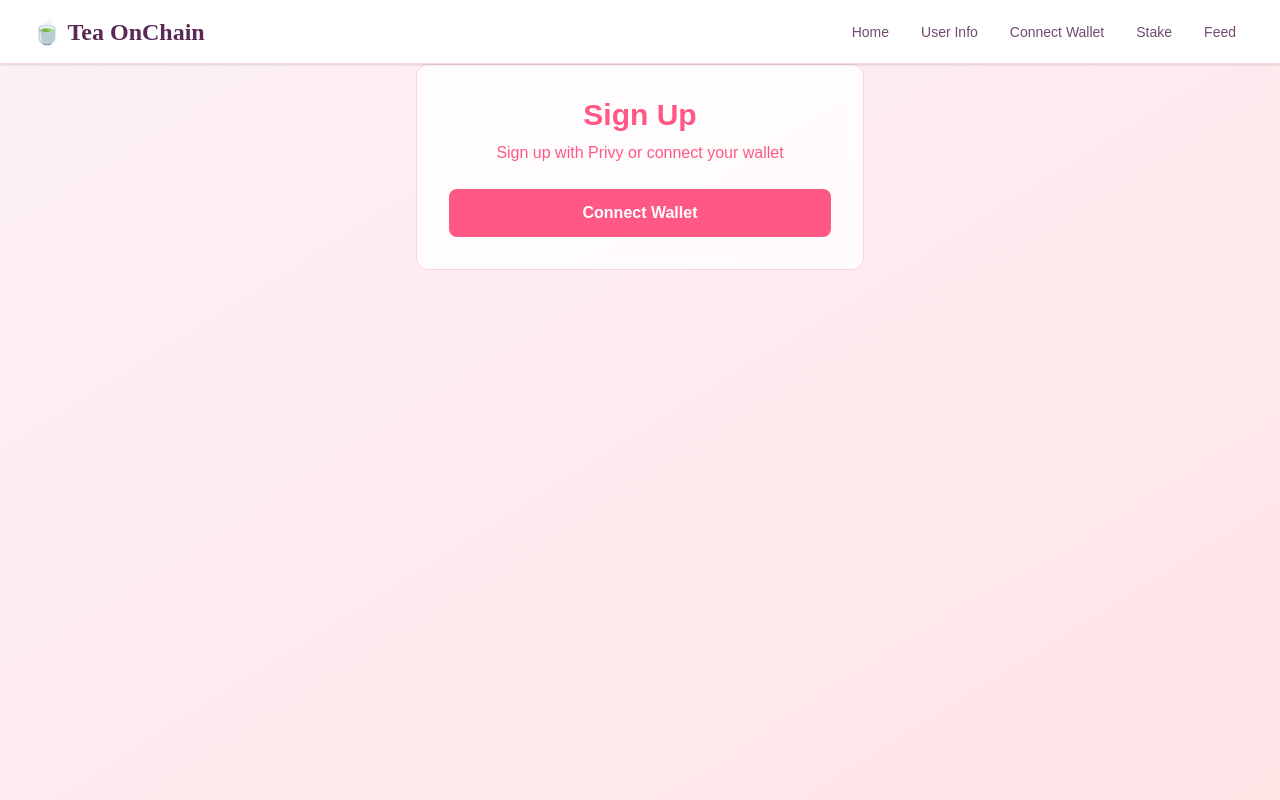
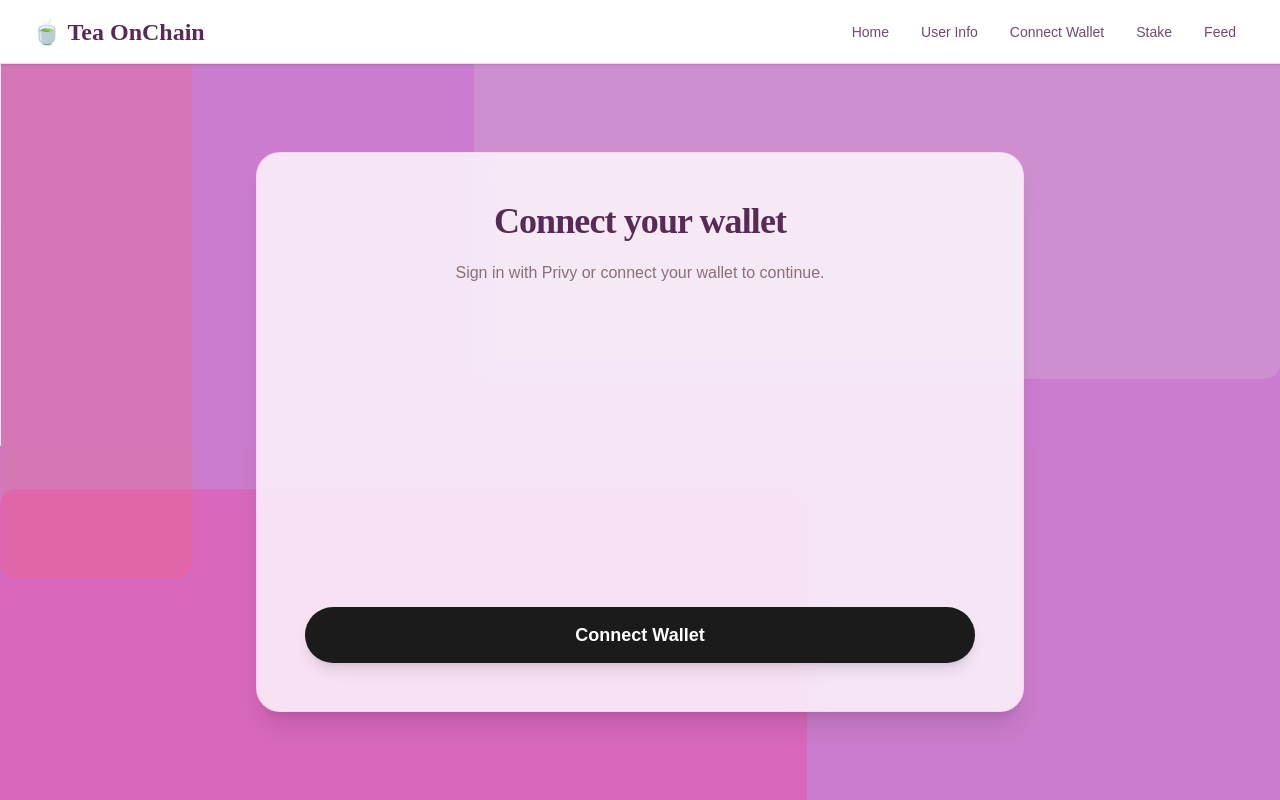
Before and after one commit to shriya-upadhyay/tea-on-chain, a Next.js app: page /frontend/signup/connect_wallet in a window 1280 px wide. Built offline with nearby package versions, Linux system fonts and the light colour scheme.

Commit message:
prettify onboarding

```diff
--- a/src/app/frontend/signup/connect_wallet/page.tsx
+++ b/src/app/frontend/signup/connect_wallet/page.tsx
@@ -5,25 +5,61 @@ import { useRouter } from "next/navigation";
 export default function ConnectWalletPage() {
   const router = useRouter();
 
-  const handleConnectWallet = () => {
+  const handleConnectWallet = async () => {
+    // TODO: plug in actual wallet connect (wagmi/privy/rainbowkit/etc.)
     router.push("/frontend/signup/stake");
   };
 
   return (
-    <div className="space-y-8">
-      <div className="max-w-md mx-auto">
-        <div className="bg-white/80 backdrop-blur-sm rounded-xl border border-pink-200 p-8">
-          <div className="text-center mb-6">
-            <h1 className="text-3xl font-bold text-[#FF5884] mb-2">Sign Up</h1>
-            <p className="text-[#FF5884]">Sign up with Privy or connect your wallet</p>
+    <div className="relative h-full w-full overflow-hidden">
+      {/* Background */}
+      <div
+        className="absolute inset-0 bg-cover bg-center"
+        style={{ backgroundImage: "url('/background.png')" }}
+        aria-
+      />
+      <div
+        className="absolute inset-0"
+        aria-hidden
+      />
+
+      {/* Content */}
+      <div className="relative z-10 h-full flex items-center justify-center px-4 sm:px-6">
+        <div className="w-full sm:max-w-3xl bg-white/80 backdrop-blur-md border border-pink-200/70 rounded-3xl shadow-xl p-8 sm:p-12 flex flex-col min-h-[520px] sm:min-h-[560px]">
+          {/* Header */}
+          <div className="text-center mb-6 sm:mb-8">
+          <h1
+            className="text-3xl sm:text-4xl font-bold text-[#582A55] tracking-tight mb-4 sm:mb-5"
+            style={{ fontFamily: "'Moirai One', cursive" }}
+          >
+            Connect your wallet
+          </h1>
+            <p
+              className="text-[#8B6F74]"
+              style={{ fontFamily: "'Inria Sans', sans-serif" }}
+            >
+              Sign in with Privy or connect your wallet to continue.
+            </p>
           </div>
 
-          <button
-            onClick={handleConnectWallet}
-            className="w-full bg-[#FF5884] hover:bg-[#E04A7A] text-white font-semibold py-3 px-4 rounded-lg transition-colors"
-          >
-            Connect Wallet
-          </button>
+          {/* Middle: reserved space for providers */}
+          <div className="flex-1 flex items-center justify-center">
+            {/* TODO: add Privy / RainbowKit / WalletConnect UI here */}
+          </div>
+
+          {/* Bottom CTA */}
+          <div className="pt-6">
+            <button
+              onClick={handleConnectWallet}
+              className="w-full rounded-full bg-[#1B1B1B] hover:bg-[#2A2A2A]
+                         text-white text-base sm:text-lg font-semibold py-3.5
+                         shadow-lg shadow-black/10 transition-transform hover:scale-[1.02]
+                         focus:outline-none focus:ring-2 focus:ring-[#FF2D91]/40"
+              style={{ fontFamily: "'Inria Sans', sans-serif" }}
+            >
+              Connect Wallet
+            </button>
+          </div>
         </div>
       </div>
     </div>
--- a/src/app/frontend/signup/info/page.tsx
+++ b/src/app/frontend/signup/info/page.tsx
@@ -23,7 +23,6 @@ export default function InfoPage() {
       <div
         className="absolute inset-0 bg-cover bg-center"
         style={{ backgroundImage: "url('/background.png')" }}
-        aria-hidden
       />
       {/* Soft brand overlay to keep text readable */}
       <div className="absolute inset-0"/>
@@ -34,7 +33,7 @@ export default function InfoPage() {
           {/* Header */}
           <div className="text-center mb-8 sm:mb-10">
             <h1
-              className="text-3xl sm:text-4xl font-bold text-[black] tracking-tight"
+              className="text-3xl sm:text-4xl font-bold text-[#582A55] tracking-tight"
               style={{ fontFamily: "'Moirai One', cursive" }}
             >
               Create your private profile
--- a/src/app/frontend/signup/stake/page.tsx
+++ b/src/app/frontend/signup/stake/page.tsx
@@ -6,22 +6,65 @@ export default function SignupStakePage() {
   const router = useRouter();
 
   const handleStake = () => {
+    // TODO: integrate staking flow; on success:
     router.push("/frontend/feed");
   };
 
   return (
-    <div className="space-y-8">
-      <div className="text-center">
-        <h1 className="text-3xl font-bold text-[#FF5884] mb-4">Stake USDC</h1>
-        <p className="text-[#FF5884] mb-6 max-w-md mx-auto">
-          Stake to read and write posts. You will receive funds each time your post is read.
+    <div className="relative h-full w-full overflow-hidden">
+      {/* Background image */}
+      <div
+        className="absolute inset-0 bg-cover bg-center"
+        style={{ backgroundImage: "url('/background.png')" }}
+        aria-
+      />
+      {/* Soft brand overlay */}
+      <div
+        className="absolute inset-0"
+      />
+
+      {/* Content */}
+      <div className="relative z-10 h-full flex items-center justify-center px-4 sm:px-6">
+        <div className="w-full sm:max-w-3xl bg-white/80 backdrop-blur-md border border-pink-200/70 rounded-3xl shadow-xl p-8 sm:p-12 text-center flex flex-col min-h-[520px] sm:min-h-[560px]">
+          {/* Header */}
+          <div className="mb-8 sm:mb-10">
+            <h1
+              className="text-3xl sm:text-4xl font-bold text-[#582A55] tracking-tight mb-4 sm:mb-5"
+              style={{ fontFamily: "'Moirai One', cursive" }}
+            >
+              Stake USDC
+            </h1>
+            <p
+              className="text-[#8B6F74] max-w-xl mx-auto"
+              style={{ fontFamily: "'Inria Sans', sans-serif" }}
+            >
+              Stake to read and write posts. Earn each time your post is read.
             </p>
+          </div>
+
+          {/* Middle spacer (room for stake inputs later) */}
+          <div className="flex-1 flex items-center justify-center">
+            {/* TODO: add stake amount / network selector here */}
+          </div>
+
+          {/* CTA */}
+          <div className="pt-4">
             <button
               onClick={handleStake}
-          className="bg-[#FF5884] hover:bg-[#E04A7A] text-white font-semibold py-3 px-8 rounded-lg transition-colors text-lg"
+              className="w-full rounded-full bg-[#1B1B1B] hover:bg-[#2A2A2A]
+                         text-white text-base sm:text-lg font-semibold py-3.5
+                         shadow-lg shadow-black/10 transition-transform hover:scale-[1.02]
+                         focus:outline-none focus:ring-2 focus:ring-[#FF2D91]/40"
+              style={{ fontFamily: "'Inria Sans', sans-serif" }}
             >
               Stake USDC
             </button>
+
+            <div className="mt-6 text-xs text-[#8B6F74]" style={{ fontFamily: "'Inria Sans', sans-serif" }}>
+              Funds remain yours. Unstake anytime.
+            </div>
+          </div>
+        </div>
       </div>
     </div>
   );
```
Lines whose indentation alone changed are shown as unchanged.
